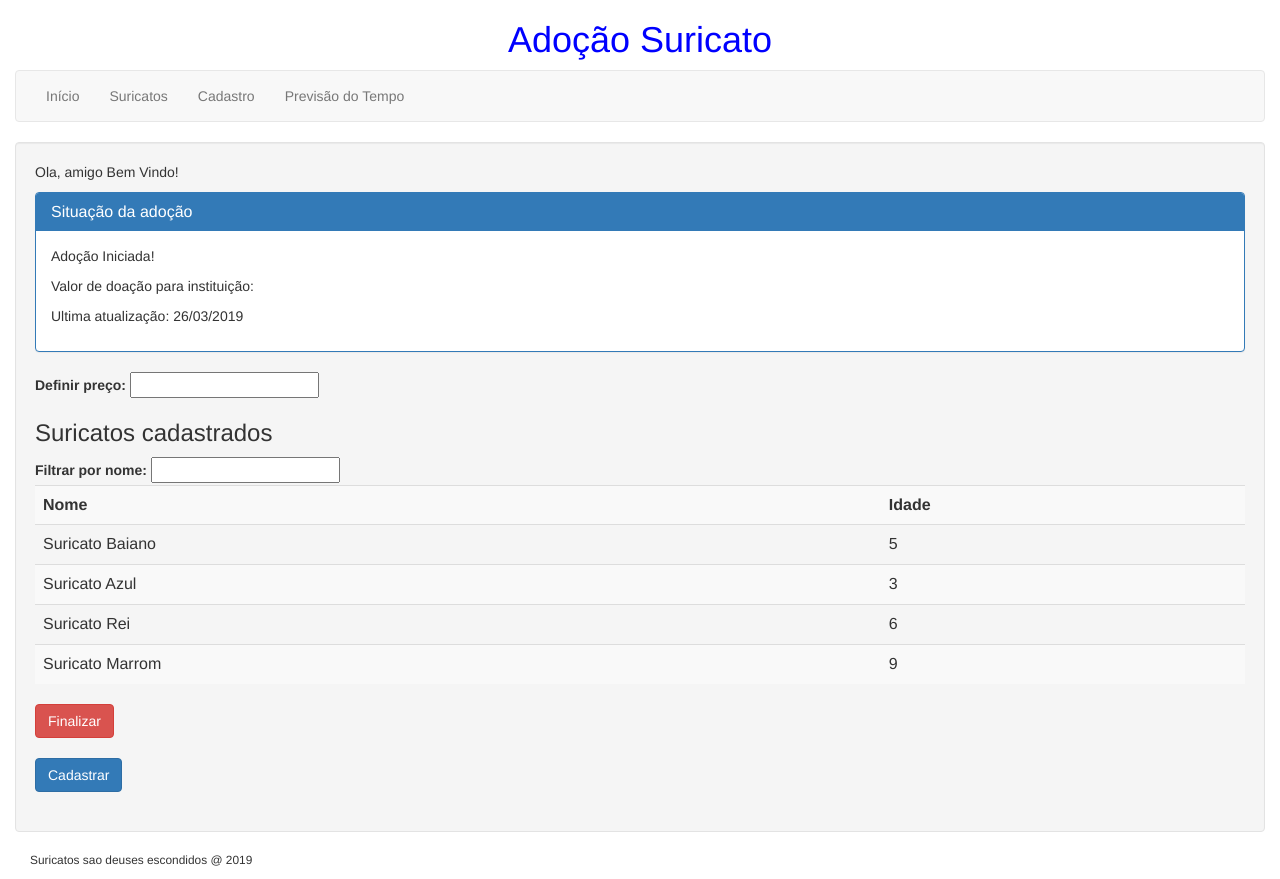
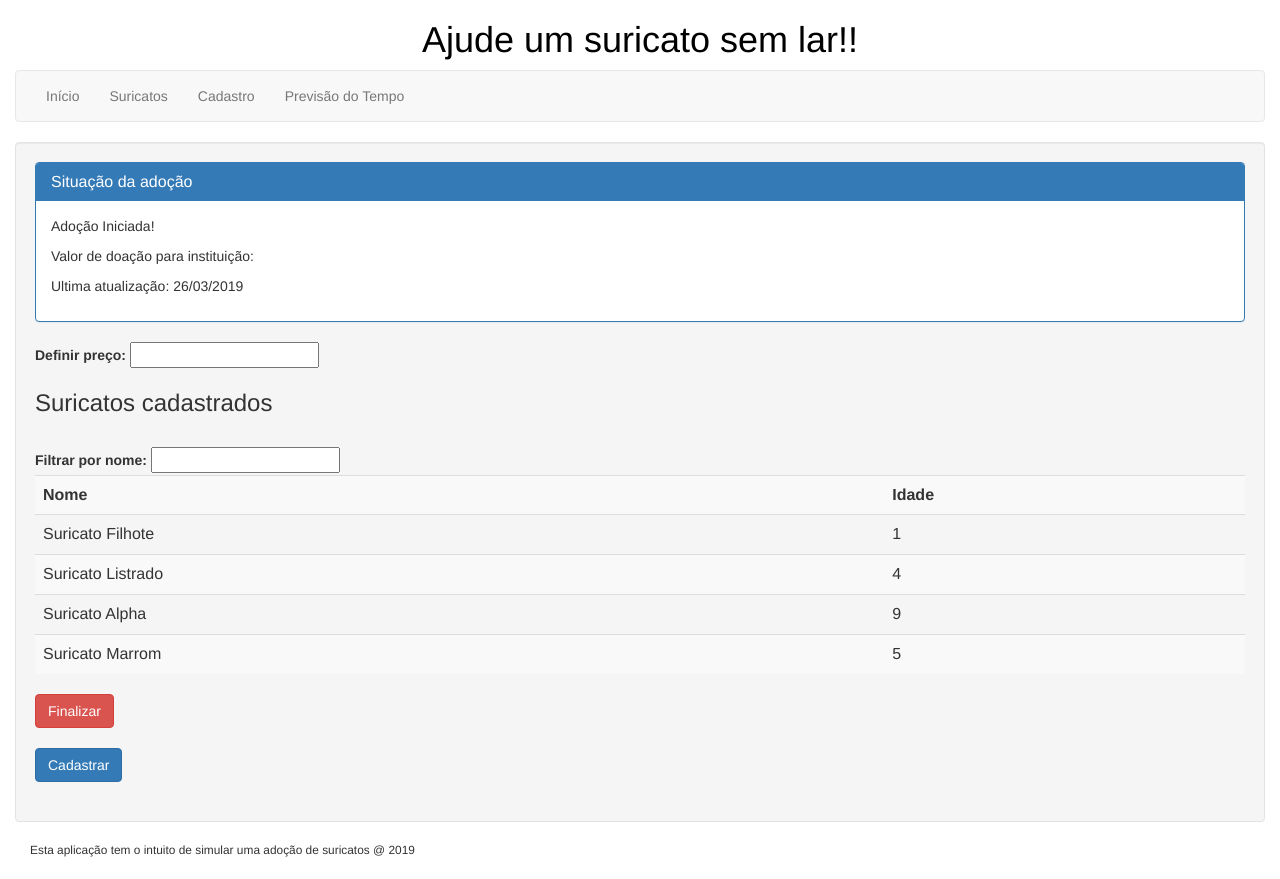
Before and after one commit to FabioAJ/exercicio-angularjs, a plain HTML site: page index.html in a window 1280 px wide. Both pictures are taken after a click on the link "Suricatos". Drawn offline with Linux system fonts and the light colour scheme.

Commit message:
Implementa comentario padrao e mudancas visuais

```diff
--- a/index.html
+++ b/index.html
@@ -1,3 +1,10 @@
+<!--
+Nome do autor: Fabio Augusto Amaro Jaime
+Data de criacao do arquivo: 26/03/2019
+Objetivo sucinto do programa: Simular uma adocao de suricatos usando html, angular e bootstrap
+Referencia ao enunciado/origem do exercicio: https://cursos.timtec.com.br/course/desenvolvimento-web-com-angularjs/intro
+-->
+
 <html>
 
 <head>
@@ -12,8 +19,8 @@
 
 <body class="container-fluid" ng-app="aplicacao">
     <div class="header-inner">
-        <h1 style="text-align: center; color: blue;">
-            Adoção Suricato
+        <h1 style="text-align: center; color: black;">
+            Ajude um suricato sem lar!!
         </h1>
     </div>
     <nav class="navbar navbar-default" ng-controller="MenuController">
@@ -31,7 +38,7 @@
         <div class="copyright sm-text-center">
             <p class="small no-margin pull-left sm-pull-reset">
                 <span class="hint-text">
-                    Suricatos sao deuses escondidos @ 2019
+                    Esta aplicação tem o intuito de simular uma adoção de suricatos @ 2019
                 </span>
             </p>
         </div>
--- a/scripts/listagem-suricatos-controller.js
+++ b/scripts/listagem-suricatos-controller.js
@@ -1,4 +1,11 @@
-angular.module('aplicacao').controller('ListagemSuricatosController', function($scope, $filter, SuricatoCollectionService) {
+/*
+Nome do autor: Fabio Augusto Amaro Jaime
+Data de criacao do arquivo: 26/03/2019
+Objetivo sucinto do programa: Simular uma adocao de suricatos usando html, angular e bootstrap
+Referencia ao enunciado/origem do exercicio: https://cursos.timtec.com.br/course/desenvolvimento-web-com-angularjs/intro
+*/
+
+angular.module('aplicacao').controller('ListagemSuricatosController', function ($scope, $filter, SuricatoCollectionService) {
 
     $scope.name = 'amigo';
 
@@ -10,25 +17,25 @@ angular.module('aplicacao').controller('ListagemSuricatosController', function($
 
     $scope.hoje = new Date();
 
-    $scope.finalizar = function() {
+    $scope.finalizar = function () {
         $scope.iniciado = false;
     };
 
-    $scope.iniciar = function() {
+    $scope.iniciar = function () {
         $scope.iniciado = true;
     };
 
-    $scope.ordenarPorNome = function() {
+    $scope.ordenarPorNome = function () {
         SuricatoCollectionService.ordenarPorNome();
         $scope.suricatos = SuricatoCollectionService.getSuricatos();
     }
 
-    $scope.ordenarPorIdade = function() {
+    $scope.ordenarPorIdade = function () {
         SuricatoCollectionService.ordenarPorIdade();
         $scope.suricatos = SuricatoCollectionService.getSuricatos();
     }
 
-    $scope.exibeCadastro = function() {
+    $scope.exibeCadastro = function () {
         $scope.cadastrar = !$scope.cadastrar;
     }
 
--- a/scripts/suricato-collection-service.js
+++ b/scripts/suricato-collection-service.js
@@ -1,3 +1,10 @@
+/*
+Nome do autor: Fabio Augusto Amaro Jaime
+Data de criacao do arquivo: 26/03/2019
+Objetivo sucinto do programa: Simular uma adocao de suricatos usando html, angular e bootstrap
+Referencia ao enunciado/origem do exercicio: https://cursos.timtec.com.br/course/desenvolvimento-web-com-angularjs/intro
+*/
+
 angular.module('aplicacao').service('SuricatoCollectionService', function ($filter) {
 
     var ordenadoPorIdade = false;
@@ -5,28 +12,28 @@ angular.module('aplicacao').service('SuricatoCollectionService', function ($filt
     var ordenadoPorNome = false;
 
     var suricatos = [
-        {'nome' : 'Suricato Baiano', 'idade' : 5},
-        {'nome' : 'Suricato Azul', 'idade' : 3},
-        {'nome' : 'Suricato Rei', 'idade' : 6},
-        {'nome' : 'Suricato Marrom', 'idade' : 9},
+        { 'nome': 'Suricato Filhote', 'idade': 1 },
+        { 'nome': 'Suricato Listrado', 'idade': 4 },
+        { 'nome': 'Suricato Alpha', 'idade': 9 },
+        { 'nome': 'Suricato Marrom', 'idade': 5 },
     ];
 
-    this.getSuricatos = function() {
+    this.getSuricatos = function () {
         return suricatos;
     }
 
-    this.adicionarSuricato = function(suricato) {
+    this.adicionarSuricato = function (suricato) {
         suricatos.push(suricato);
     }
 
-    this.ordenarPorNome = function() {
+    this.ordenarPorNome = function () {
         ordenadoPorNome = !ordenadoPorNome;
         suricatos = $filter('orderBy')(suricatos, 'nome', ordenadoPorNome);
     }
 
-    this.ordenarPorIdade = function() {
+    this.ordenarPorIdade = function () {
         ordenadoPorIdade = !ordenadoPorIdade;
-        suricatos = $filter('orderBy')(suricatos, 'nome', ordenadoPorIdade);
+        suricatos = $filter('orderBy')(suricatos, 'idade', ordenadoPorIdade);
     }
 
 })
--- a/views/inicial.html
+++ b/views/inicial.html
@@ -1,3 +1,10 @@
+<!--
+Nome do autor: Fabio Augusto Amaro Jaime
+Data de criacao do arquivo: 26/03/2019
+Objetivo sucinto do programa: Simular uma adocao de suricatos usando html, angular e bootstrap
+Referencia ao enunciado/origem do exercicio: https://cursos.timtec.com.br/course/desenvolvimento-web-com-angularjs/intro
+-->
+
 <html>
 
 <head>
@@ -9,9 +16,11 @@
 
 <body>
     <div class="well">
-        <h3>Página inicial da Aplicação</h3>
-        <h2>Seja bem vindo!</h2>
-        <h2>Para mais informações acesse outras páginas da aplicação!</h2>
+        <center>
+            <h2>Olá, seja bem vindo!</h3>
+                <h4>Nossa aplicação tem o intuito de ajudar suricatos sem lar a encontrar uma família.</h4>
+                <img src="img/suricatin.jpg" height="300" width="500">
+        </center>
     </div>
 </body>
 
--- a/views/listagem-suricatos.html
+++ b/views/listagem-suricatos.html
@@ -1,5 +1,11 @@
+<!--
+Nome do autor: Fabio Augusto Amaro Jaime
+Data de criacao do arquivo: 26/03/2019
+Objetivo sucinto do programa: Simular uma adocao de suricatos usando html, angular e bootstrap
+Referencia ao enunciado/origem do exercicio: https://cursos.timtec.com.br/course/desenvolvimento-web-com-angularjs/intro
+-->
+
 <div ng-controller="ListagemSuricatosController" class="well">
-    <p> Ola, {{name}} Bem Vindo! </p>
     <div ng-class="{'panel panel-primary':iniciado, 'panel panel-danger':!iniciado}">
         <div class="panel-heading">
             <h3 class="panel-title"> Situação da adoção</h3>
@@ -8,20 +14,25 @@
             <p ng-show="iniciado"> Adoção Iniciada! </p>
             <p ng-hide="iniciado"> Adoção Finalizada! </p>
             <p ng-if="!iniciado"> Aguarde a Proxima Adoção! </p>
-            <p>Valor de doação para instituição: {{valor | currency : 'R$ '}}</p>
+            <div ng-show="iniciado">
+                <p>Valor de doação para instituição: {{valor | currency : 'R$ '}}</p>
+            </div>
             <p>Ultima atualização: {{hoje | date: 'dd/MM/yyyy'}}</p>
         </div>
     </div>
-    <div>
+    <div ng-show="iniciado">
         <label> Definir preço: </label>
         <input type="number" id="valor" name="valor" ng-model="valor">
     </div>
-    <h3>Suricatos cadastrados</h3>
-    <div>
+    <div ng-show="iniciado">
+        <h3>Suricatos cadastrados</h3>
+    </div>
+    <br>
+    <div ng-show="iniciado">
         <label> Filtrar por nome: </label>
         <input type="text" ng-model="filtro">
     </div>
-    <div class="table-responsive">
+    <div class="table-responsive" ng-show="iniciado">
         <table class="table table-striped">
             <tr>
                 <th ng-click="ordenarPorNome()">
```
Also changed, not shown: scripts/app.js (+8 -1 lines), scripts/cadastro-suricato-directive.js (+7 -0 lines), scripts/menu-controller.js (+7 -0 lines), scripts/nova-inscricao-controller.js (+7 -0 lines), scripts/previsao-tempo-controller.js (+7 -0 lines), views/cadastro-suricato-template.html (+7 -0 lines), views/cadastro-suricatos.html (+7 -0 lines), views/previsao-do-tempo.html (+7 -0 lines), img/suricatin.jpg (added).
